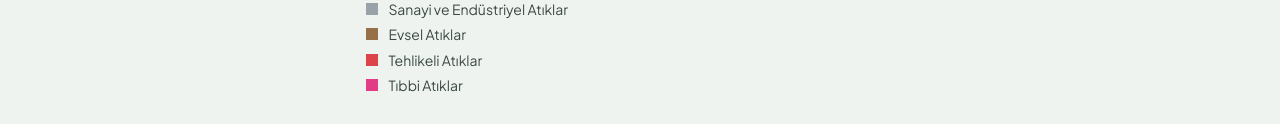
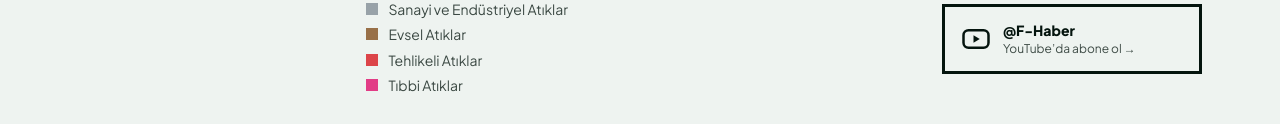
Before and after one commit to xenHH/fhaber, a plain HTML site: page index.html in a window 1280 px wide. Shown: the part 428-552 px from the top of the page. Drawn offline with Linux system fonts and the light colour scheme; no server answers.

Commit message:
Update index.html

```diff
--- a/index.html
+++ b/index.html
@@ -1,4 +1,3 @@
-
 <!DOCTYPE html>
 <html lang="tr">
 <head>
@@ -92,6 +91,8 @@
 
         <h5>BİZİ TAKİP EDİN</h5>
 
+        <!-- INSTAGRAM -->
+
         <a class="ig"
            href="https://www.instagram.com/fhaber2026?exln=b2tvYTRlbGV6OHJu"
            target="_blank"
@@ -120,6 +121,41 @@
             @fhaber2026
 
             <small>Instagram’da takip et →</small>
+
+          </span>
+
+        </a>
+
+        <!-- YOUTUBE -->
+
+        <a class="ig"
+           href="https://www.youtube.com/@F-Haber"
+           target="_blank"
+           rel="noopener"
+           style="margin-top:12px; display:flex;">
+
+          <svg viewBox="0 0 24 24"
+               fill="none"
+               stroke="currentColor"
+               stroke-width="2">
+
+            <rect x="2"
+                  y="5"
+                  width="20"
+                  height="14"
+                  rx="4"/>
+
+            <path d="M10 9 L15 12 L10 15 Z"
+                  fill="currentColor"
+                  stroke="none"/>
+
+          </svg>
+
+          <span>
+
+            @F-Haber
+
+            <small>YouTube’da abone ol →</small>
 
           </span>
 
```
